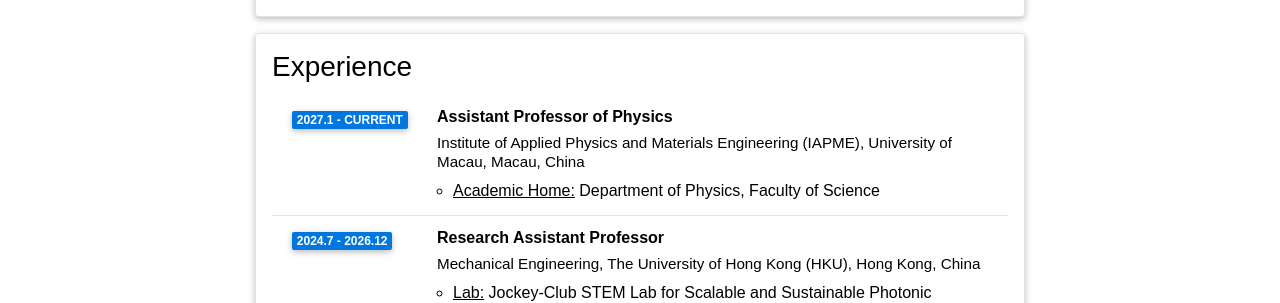
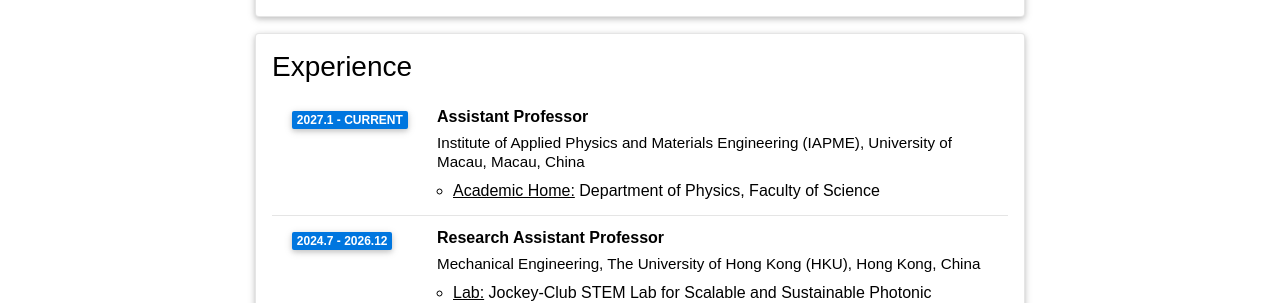
Before and after one commit to Qusichao/Qusichao.github.io, a Jekyll site: the page built from _pages/cv.md, in a window 1280 px wide and 900 px high. Shown: the part 360-663 px from the top of the window. Built offline with Jekyll 4.4.1, drawn with Linux system fonts in a browser that asks for light colours; comment, search, counter and statistics services are not loaded; a style sheet for code colours, icons or effects is not loaded.

Commit message:
CV: shorten title to Assistant Professor

```diff
--- a/_data/cv.yml
+++ b/_data/cv.yml
@@ -11,7 +11,7 @@
 - title: Experience
   type: time_table
   contents:
-    - title: Assistant Professor of Physics
+    - title: Assistant Professor
       institution:  Institute of Applied Physics and Materials Engineering (IAPME), University of Macau, Macau, China
       year: 2027.1 - Current
       description:
```
